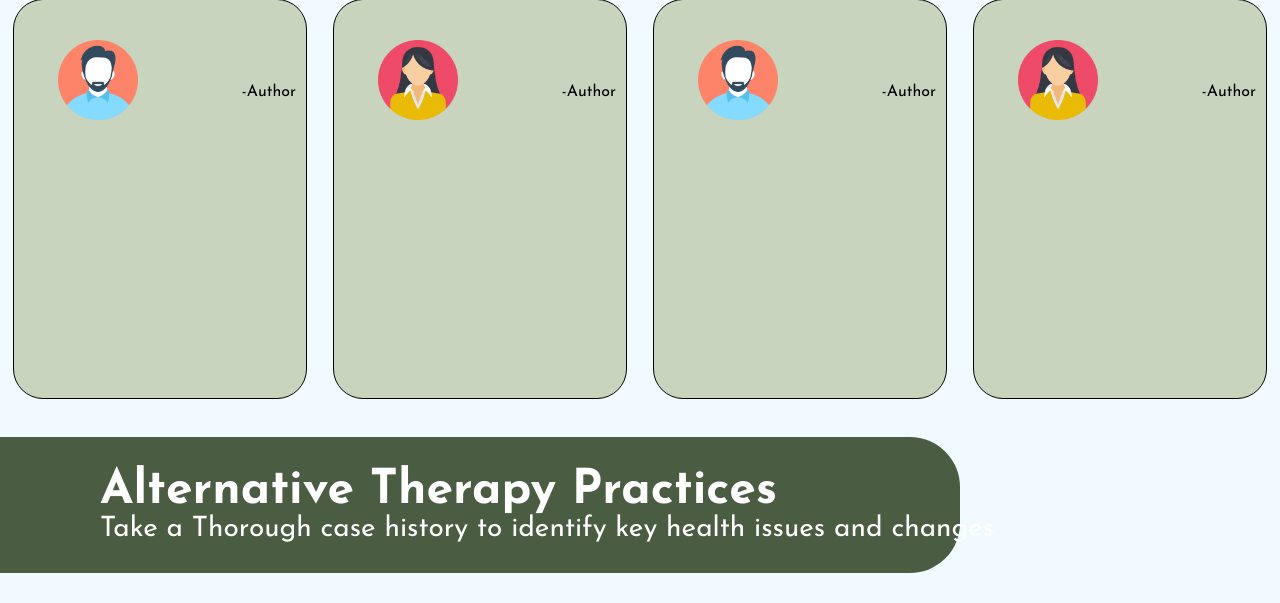
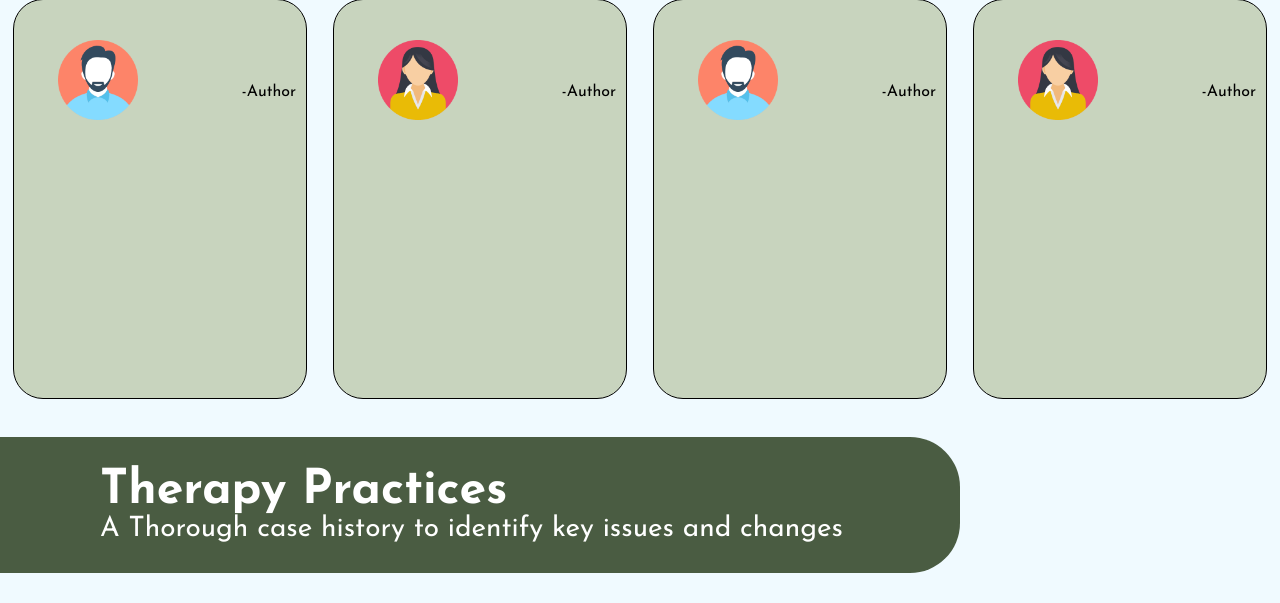
Before and after one commit to Andy2020code/Therapist-server, a Flask app: page / in a window 1280 px wide; the page is wider, and only the part inside the window is pictured. Shown: the part 610-1213 px from the top of that part. Run offline with Flask 3, Linux system fonts and the light colour scheme; some web fonts are replaced.

Commit message:
Update index.html

```diff
--- a/templates/index.html
+++ b/templates/index.html
@@ -86,9 +86,9 @@
     <div class="middle-breaker">
 
         <div class="middle-div-body">
-            <h1 class="middle-page-title">Alternative Therapy Practices</h1>
+            <h1 class="middle-page-title">Therapy Practices</h1>
         </div>
-        <p class="middle-page-text">Take a Thorough case history to identify key health issues and changes</p>
+        <p class="middle-page-text">A Thorough case history to identify key issues and changes</p>
     </div>
 </div>
 
```
